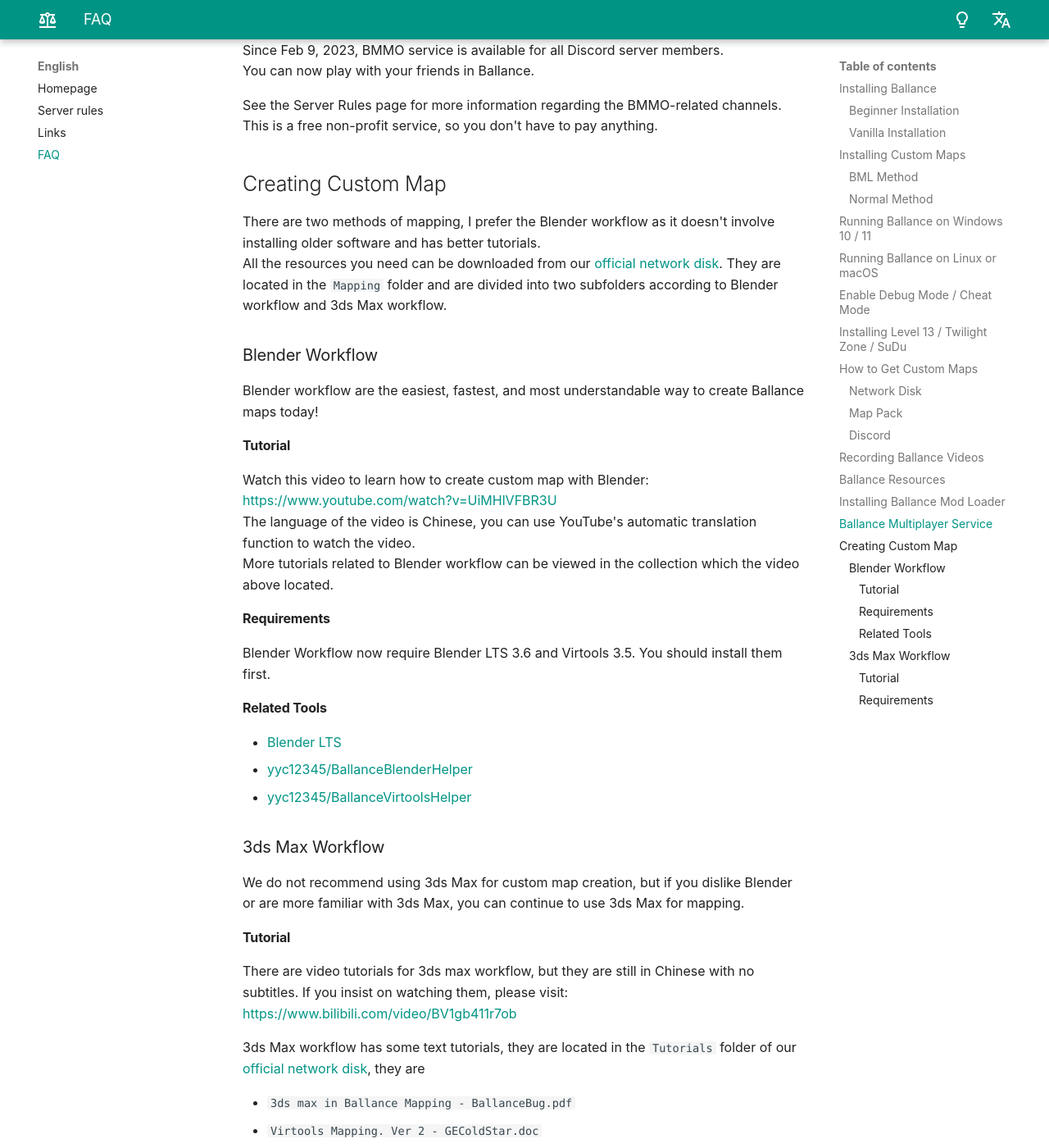
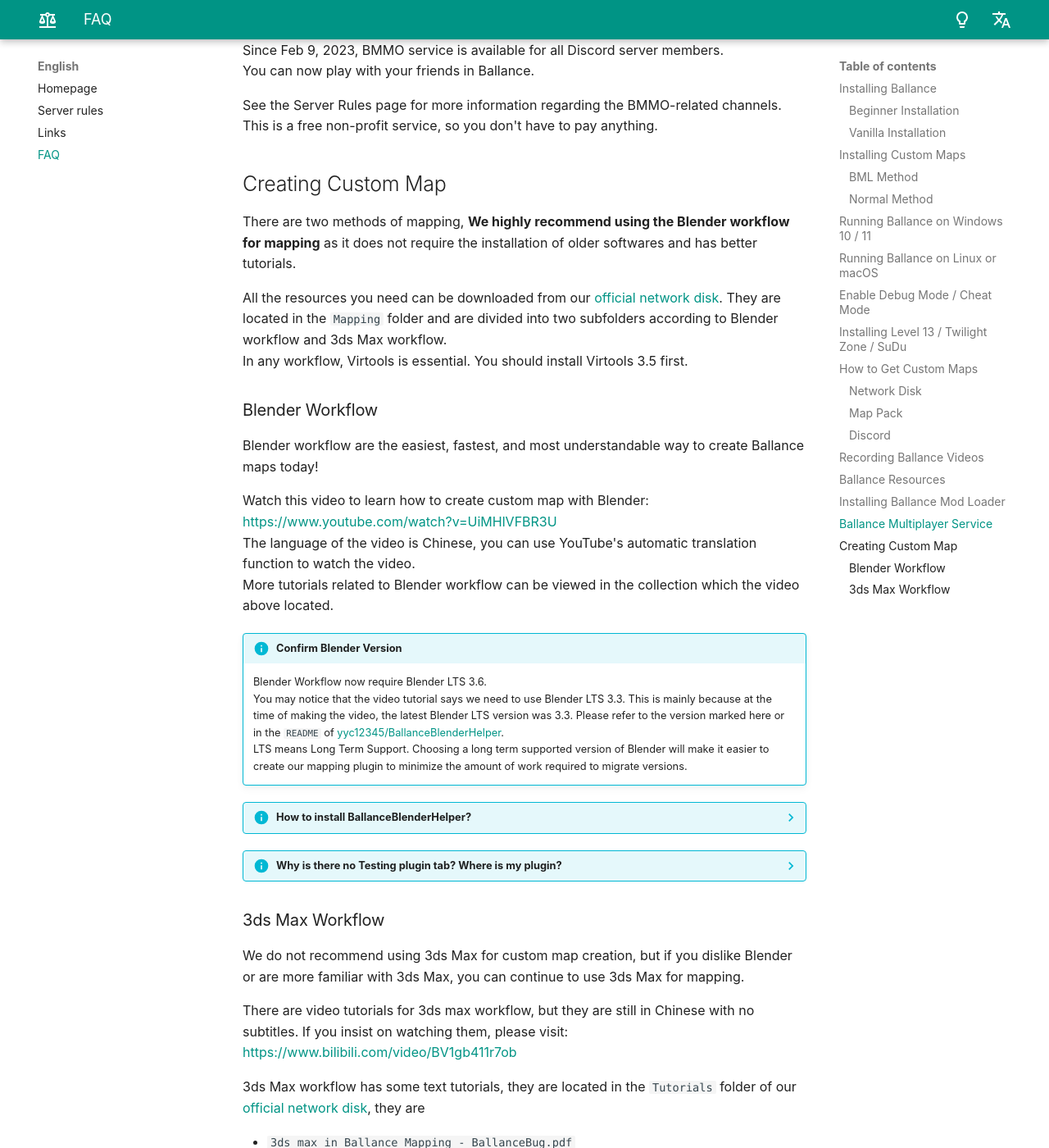
Before and after one commit to yyc12345/ballance-discord-rules, an MkDocs documentation site: the page built from docs/en/faq.md, in a window 1280 px wide and 1400 px high, scrolled down 6231 px. Shown: the whole window at 82% size. Built offline with MkDocs 1.6.1 and Material for MkDocs 9.7.7, drawn with Linux system fonts in a browser that asks for light colours; comment, search, counter and statistics services are not loaded; some of the changed text lies outside the part shown.

Commit message:
update mapping section in faq. remove discord name hashtag

```diff
--- a/docs/en/faq.md
+++ b/docs/en/faq.md
@@ -104,7 +104,7 @@
 1. Go to [**pseudoacetyl/BallanceCustomMaps**](https://github.com/pseudoacetyl/BallanceCustomMaps/blob/main/CustomMapList.md) to find your map first.
 1. Go to [**pseudoacetyl Map Network Disk**](https://mega.nz/folder/ARR3RRBL#kvoVNZVOxbUmpDBUqLUccg) to download it.
 
-???+ info "How to Find Map"
+!!! info "How to Find Map"
     **pseudoacetyl/BallanceCustomMaps** is an index file that contains most of the maps. It includes:
 
     * Map author, release date, original name and translated name (a lot better than machine translations).
@@ -202,34 +202,33 @@
 
 ## <span id="jump-12">Creating Custom Map</span>
 
-There are two methods of mapping, I prefer the Blender workflow as it doesn't involve installing older software and has better tutorials.
+There are two methods of mapping, **We highly recommend using the Blender workflow for mapping** as it does not require the installation of older softwares and has better tutorials.
+
 All the resources you need can be downloaded from our [official network disk](#jump-9). They are located in the `Mapping` folder and are divided into two subfolders according to Blender workflow and 3ds Max workflow.
+In any workflow, Virtools is essential. You should install Virtools 3.5 first.
 
 ### <span id="jump-12-1">Blender Workflow</span>
 
 Blender workflow are the easiest, fastest, and most understandable way to create Ballance maps today!
 
-#### Tutorial
-
 Watch this video to learn how to create custom map with Blender: https://www.youtube.com/watch?v=UiMHlVFBR3U
 The language of the video is Chinese, you can use YouTube's automatic translation function to watch the video.
 More tutorials related to Blender workflow can be viewed in the collection which the video above located.
 
-#### Requirements
+!!! info "Confirm Blender Version"
+    Blender Workflow now require Blender LTS 3.6.
+    You may notice that the video tutorial says we need to use Blender LTS 3.3. This is mainly because at the time of making the video, the latest Blender LTS version was 3.3. Please refer to the version marked here or in the `README` of [yyc12345/BallanceBlenderHelper](https://github.com/yyc12345/BallanceBlenderHelper).
+    LTS means Long Term Support. Choosing a long term supported version of Blender will make it easier to create our mapping plugin to minimize the amount of work required to migrate versions.
 
-Blender Workflow now require Blender LTS 3.6 and Virtools 3.5. You should install them first.
+??? info "How to install BallanceBlenderHelper?"
+    See the `README` of [yyc12345/BallanceBlenderHelper](https://github.com/yyc12345/BallanceBlenderHelper).
 
-#### Related Tools
-
-* [Blender LTS](https://www.blender.org/download/lts/)
-* [yyc12345/BallanceBlenderHelper](https://github.com/yyc12345/BallanceBlenderHelper)
-* [yyc12345/BallanceVirtoolsHelper](https://github.com/yyc12345/BallanceVirtoolsHelper)
+??? info "Why is there no Testing plugin tab? Where is my plugin?"
+    After upgrading to Blender LTS 3.6, the Testing plugin category is no longer available due to decisions made by the Blender team. Please look for BallanceBlenderHelper from the Cummunity tab.
 
 ### <span id="jump-12-2">3ds Max Workflow</span>
 
 We do not recommend using 3ds Max for custom map creation, but if you dislike Blender or are more familiar with 3ds Max, you can continue to use 3ds Max for mapping.
-
-#### Tutorial
 
 There are video tutorials for 3ds max workflow, but they are still in Chinese with no subtitles. If you insist on watching them, please visit: https://www.bilibili.com/video/BV1gb411r7ob
 
@@ -240,7 +239,5 @@
 
 These tutorials are written in Chinese and you will need a suitable translator to read them.
 
-#### Requirements
-
-The 3ds Max workflow can only be used with 32-bit 3ds Max 9, 2010, 2012 (2010 version recommended). Any incorrect version will result in not being able to install the NMO export plugin, which will result in not being able to create custom map.
-Also, Virtools 3.5 is essential.
+!!! info "Install Outdated 3ds Max Please"
+    The 3ds Max workflow can only be used with 32-bit 3ds Max 9, 2010, 2012 (2010 version recommended). Any incorrect version will result in not being able to install the NMO export plugin, which will result in not being able to create custom map.
```
Also changed, not shown: docs/de/srv_rules.md (+1 -1 lines), docs/en/srv_rules.md (+1 -1 lines), docs/zh-hans/srv_rules.md (+2 -0 lines).
